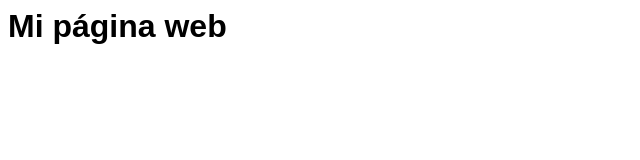
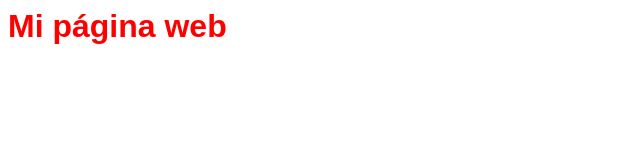
Before and after one commit to ramsesmoreno/fe-enero-2020, a plain HTML site: page index.html in a window 1280 px wide. Shown: the whole page, without its empty margins (0-640 px from the left). Drawn offline with Linux system fonts and the light colour scheme.

Commit message:
Texto en rojo

```diff
--- a/estilos.css
+++ b/estilos.css
@@ -1,3 +1,4 @@
 body {
-    font-family: "arial", "helvetica"
+    font-family: "arial", "helvetica";
+    color: red;
 }
```
